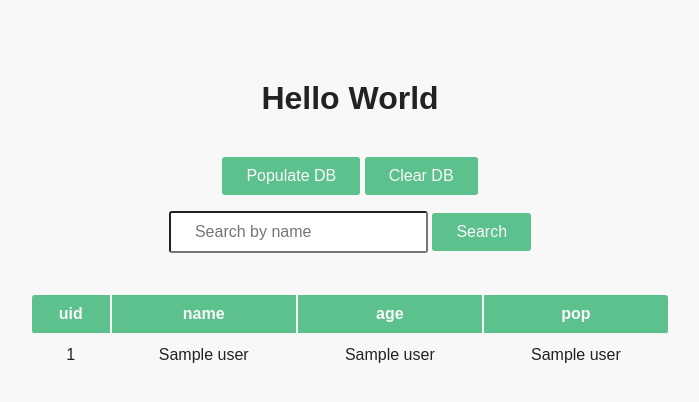
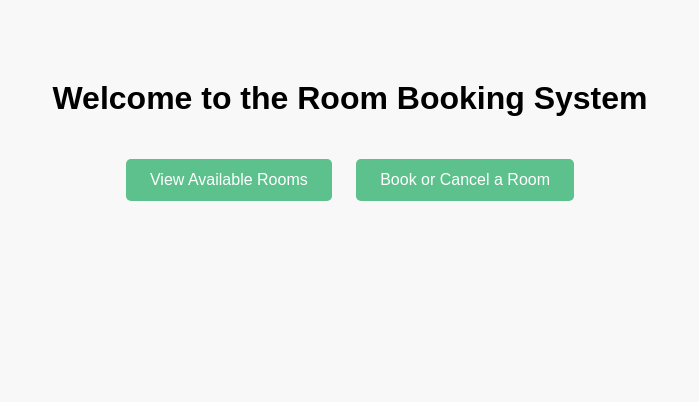
Before and after one commit to kylezhengkz/cs348_project, a Flask app: page / in a window 1280 px wide. Shown: the top 402 px of the page, without its empty margins (290-989 px from the left). Run offline with Flask 3, Linux system fonts and the light colour scheme; a database or web service that is not in the repository returns one stand-in record (values such as "Sample title"); some libraries are stand-ins or nearby versions.

Commit message:
Add homepage layout with buttons and local run support

```diff
--- a/hello_world/app.py
+++ b/hello_world/app.py
@@ -42,3 +42,5 @@ signal.signal(signal.SIGINT, app_shutdown)
 atexit.register(app_shutdown)
 
 app = app_initialize()
+if __name__ == "__main__":
+    app.run(debug=True)
--- a/hello_world/templates/index.html
+++ b/hello_world/templates/index.html
@@ -1,4 +1,4 @@
-<!DOCTYPE html>
+<!-- <!DOCTYPE html>
 <html lang="en">
     <head>
         <meta charset="UTF-8">
@@ -96,4 +96,47 @@
             </tbody>
         </table>
     </body>
+</html> -->
+
+<!DOCTYPE html>
+<html lang="en">
+<head>
+    <meta charset="UTF-8">
+    <title>Room Booking System</title>
+    <style>
+        body {
+            font-family: sans-serif;
+            background: #f8f8f8;
+            margin: 5rem 20rem;
+            text-align: center;
+        }
+        h1 {
+            margin-bottom: 2rem;
+        }
+        button {
+            background-color: #5dc18d;
+            color: white;
+            padding: 12px 24px;
+            border: none;
+            border-radius: 5px;
+            margin: 10px;
+            font-size: 1rem;
+            cursor: pointer;
+        }
+        button:hover {
+            background-color: #4aa674;
+        }
+    </style>
+</head>
+<body>
+    <h1>Welcome to the Room Booking System</h1>
+
+    <form action="/view" method="get" style="display: inline;">
+        <button type="submit">View Available Rooms</button>
+    </form>
+
+    <form action="/book_cancel" method="get" style="display: inline;">
+        <button type="submit">Book or Cancel a Room</button>
+    </form>
+</body>
 </html>
```
